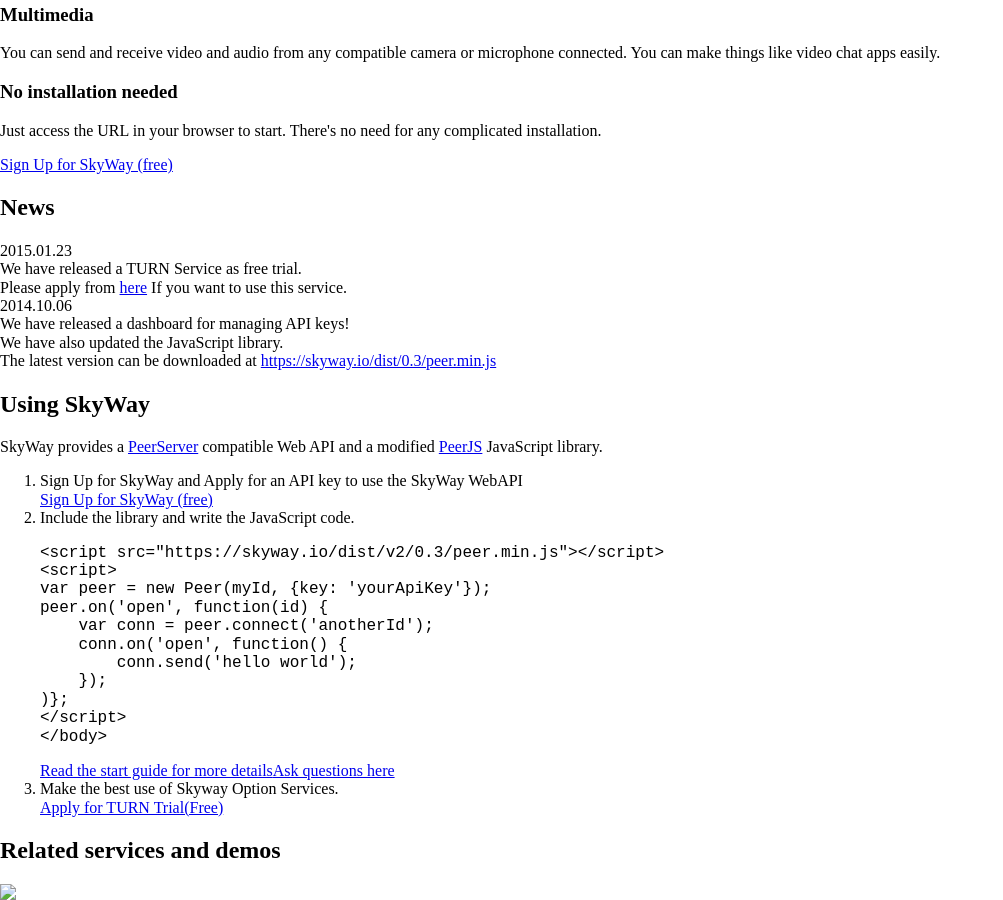
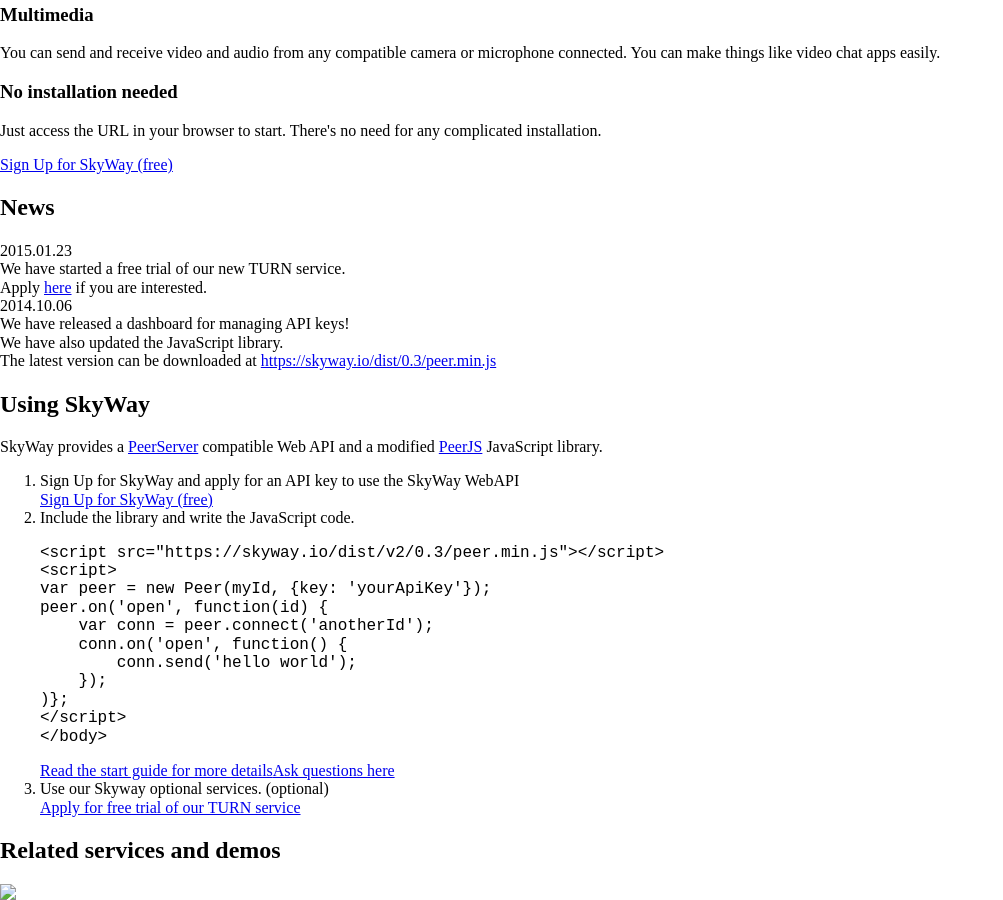
Before and after one commit to nttcom/skyway-old, a Jekyll site: the page built from en/index.html, in a window 1280 px wide and 900 px high, scrolled down 715 px. Shown: the whole window, without its empty margins (0-1003 px from the left). Built offline with Jekyll 4.4.1, drawn with Linux system fonts in a browser that asks for light colours; nearby versions of some CDN libraries; library files that are not in the unit come from our copies; comment, search, counter and statistics services are not loaded.

Commit message:
fix english text for TURN release

```diff
--- a/en/index.html
+++ b/en/index.html
@@ -54,8 +54,8 @@
             <h2>News</h2>
             <div class="grid_3 datepositon">2015.01.23</div>
             <div class="grid_9 omega newsbody">
-                We have released a TURN Service as free trial.<BR>
-                Please apply from <a href="https://skyway.io/ds/turnrequest">here</a> If you want to use this service.<BR>
+                We have started a free trial of our new TURN service.<BR>
+                Apply <a href="https://skyway.io/ds/turnrequest">here</a> if you are interested.<BR>
             </div>
             <div class="grid_3 datepositon">2014.10.06</div>
             <div class="grid_9 omega newsbody">
@@ -83,7 +83,7 @@
                         href="https://github.com/peers/peerjs" target="_blank">PeerJS</a> JavaScript library.
                 </p>
                 <ol>
-                    <li>Sign Up for SkyWay and Apply for an API key to use the SkyWay WebAPI<br><a class="btnM" href="https://skyway.io/ds/registration/">Sign Up for SkyWay (free)</a>
+                    <li>Sign Up for SkyWay and apply for an API key to use the SkyWay WebAPI<br><a class="btnM" href="https://skyway.io/ds/registration/">Sign Up for SkyWay (free)</a>
                     </li>
 
                     <li>Include the library and write the JavaScript code.
@@ -113,8 +113,8 @@
 
                         <a class="btnM" href="docs/#start">Read the start guide for more details</a><a class="btnM" href="https://groups.google.com/forum/#!forum/skywayjs" target="_blank">Ask questions here</a>
                     </li>
-                    <li>Make the best use of Skyway Option Services.<BR>
-                        <a class="btnM" href="https://skyway.io/ds/turnrequest">Apply for TURN Trial(Free)</a>
+                    <li>Use our Skyway optional services. (optional)<BR>
+                        <a class="btnM" href="https://skyway.io/ds/turnrequest">Apply for free trial of our TURN service</a>
                     </li>
                 </ol>
             </div>
```
